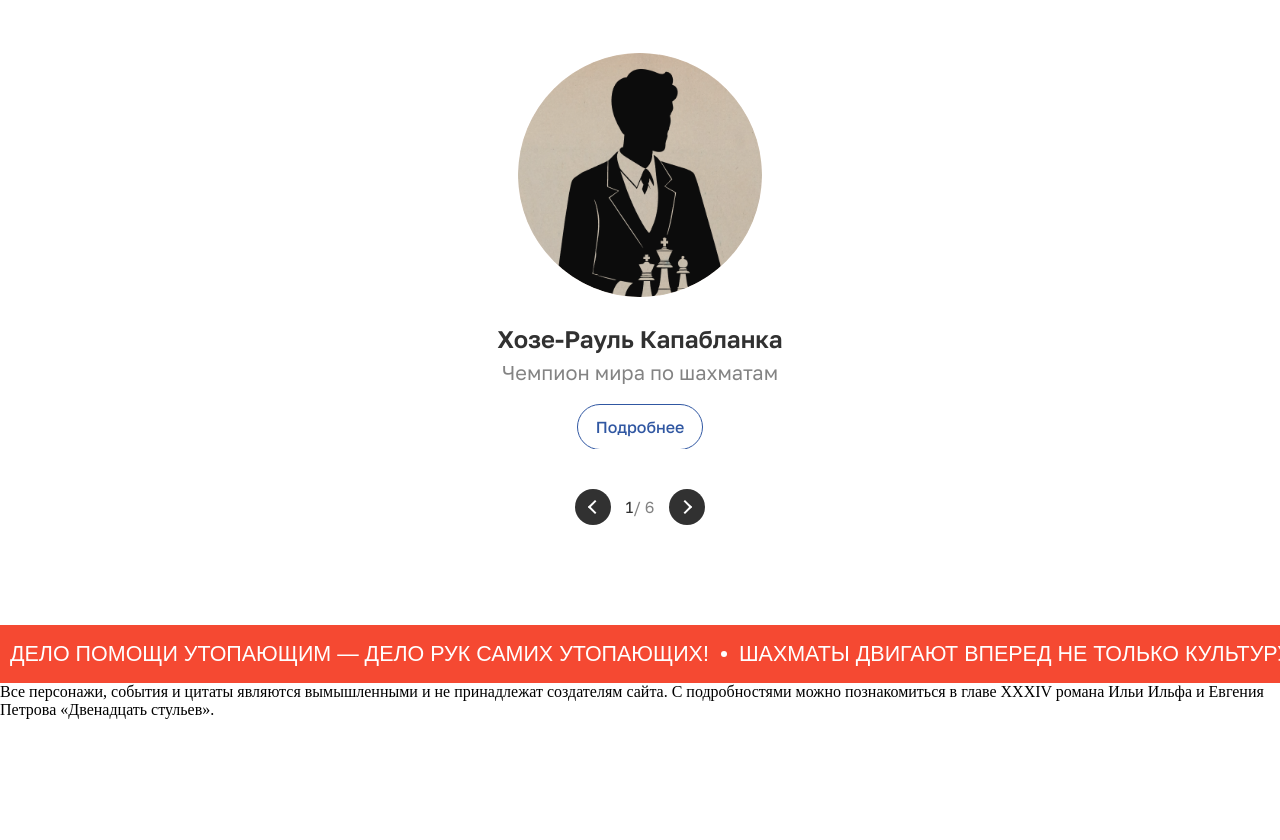
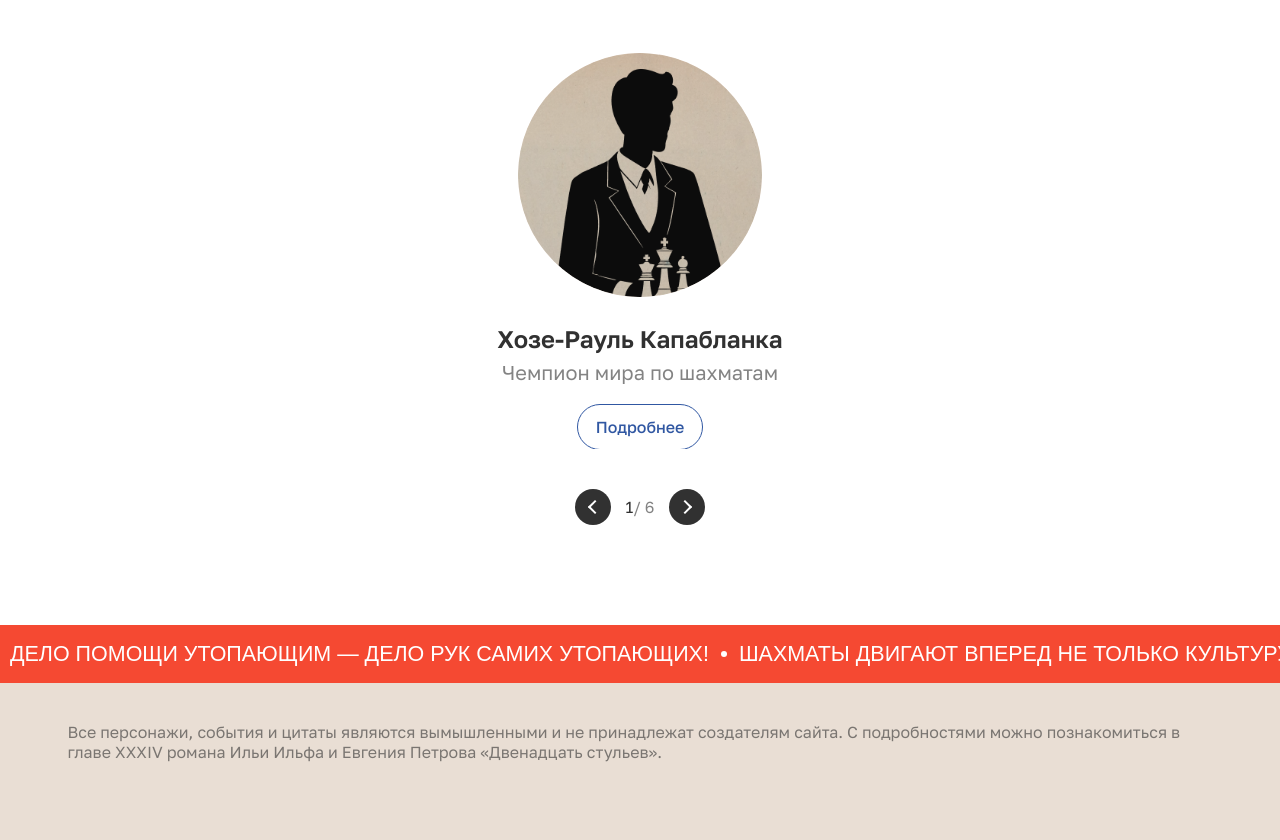
Before and after one commit to n1k2100/yandex-craud-test-task, a website: page index.html in a window 1280 px wide. Shown: the part 4119-4959 px from the top of the page. Before the commit the page ends 4838 px from the top, so only its background shows below. Drawn offline with Linux system fonts and the light colour scheme; a web font is replaced by a local one.

Commit message:
#24 style: добавлены стили footer

```diff
--- a/styles/common.css
+++ b/styles/common.css
@@ -40,3 +40,23 @@
 .btn-arrow--next::before {
   transform: translate(-70%, -50%) rotate(45deg);
 }
+
+footer {
+  display: flex;
+  align-items: center;
+  justify-content: center;
+  width: 100%;
+  background-color: #e9ded4;
+}
+
+footer p {
+  opacity: 0.6;
+  font-size: 16px;
+  font-family: "Golos", sans-serif;
+  color: #313131;
+  width: clamp(335px, calc(335px + (1222 - 335) * ((100vw - 375px) / (1366 - 375))), 1222px);
+  height: 114px;
+  margin-top: 40px;
+  margin-bottom: clamp(60px, calc(60px + (72 - 60) * ((100vw - 375px) / (1366 - 375))), 72px);
+  line-height: 1.2;
+}
```
